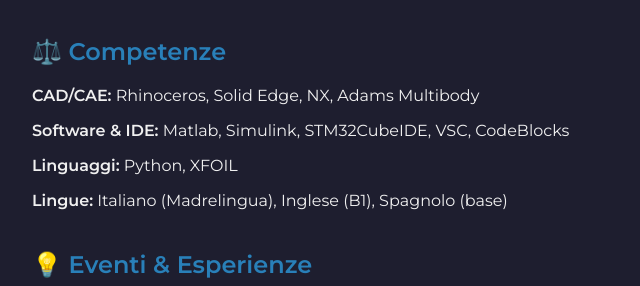
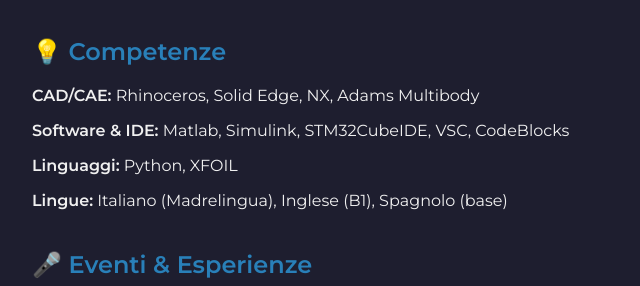
Before and after one commit to SimonePecorari/SimonePecorari_CV, a plain HTML site: page index.html in a window 1280 px wide. Shown: the part 666-952 px from the top of the page, 128-768 px from the left. Drawn offline with Linux system fonts and the light colour scheme.

Commit message:
Update index.html

```diff
--- a/index.html
+++ b/index.html
@@ -162,7 +162,7 @@
     </div>
 
     <div class="section">
-      <h2>⚖️ Competenze </h2>
+      <h2>💡 Competenze </h2>
       <ul>
         <li><strong>CAD/CAE:</strong> Rhinoceros, Solid Edge, NX, Adams Multibody</li>
         <li><strong>Software & IDE:</strong> Matlab, Simulink, STM32CubeIDE, VSC, CodeBlocks</li>
@@ -176,7 +176,7 @@
     </div>
 
     <div class="section">
-      <h2>💡 Eventi & Esperienze </h2>
+      <h2>🎤 Eventi & Esperienze </h2>
       <ul>
         <li><strong>Hack-AI-thon</strong> – UNIVPM <br><span style="margin-left: 1.5rem;">21 Gennaio 2025</span></li>
         <li><strong>Impresa in Aula</strong> – UNIVPM <br><span style="margin-left: 1.5rem;">27–28 Marzo 2025</span></li>
```
